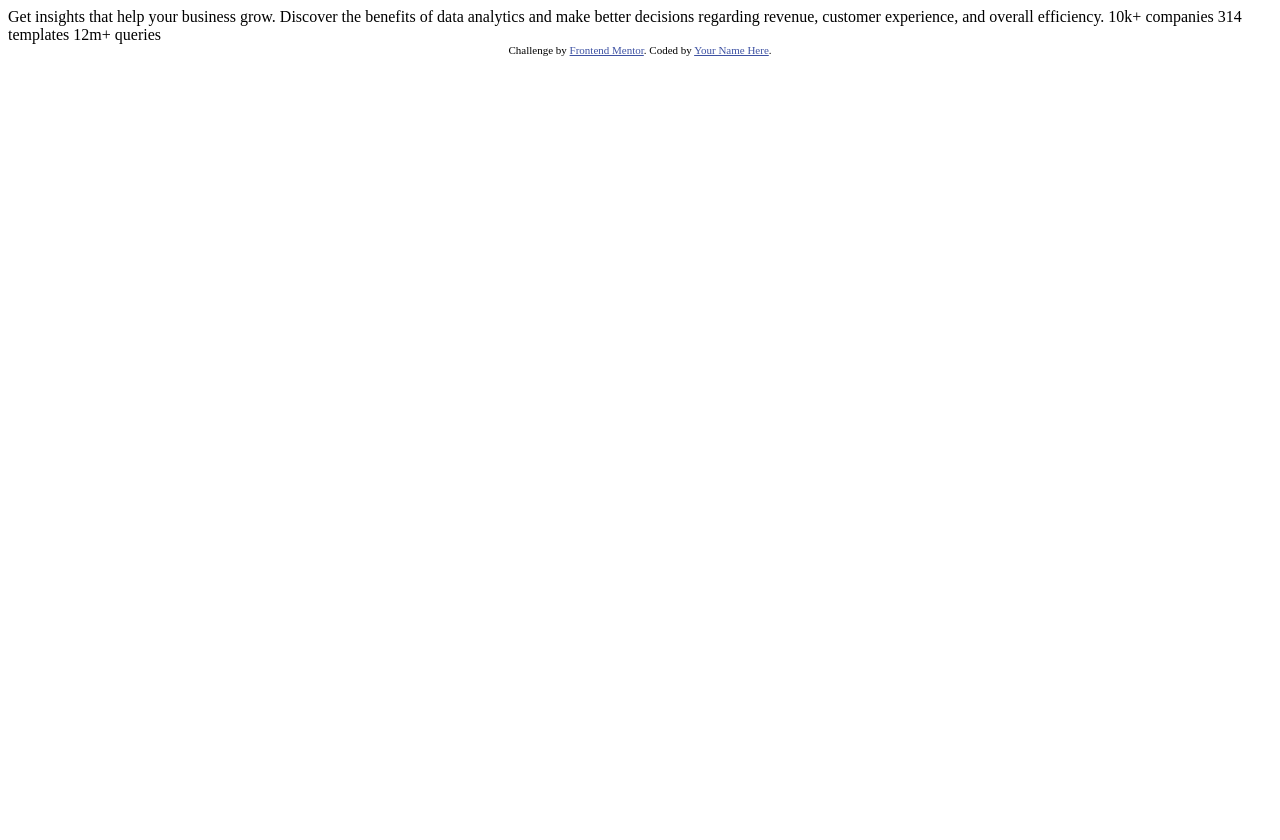
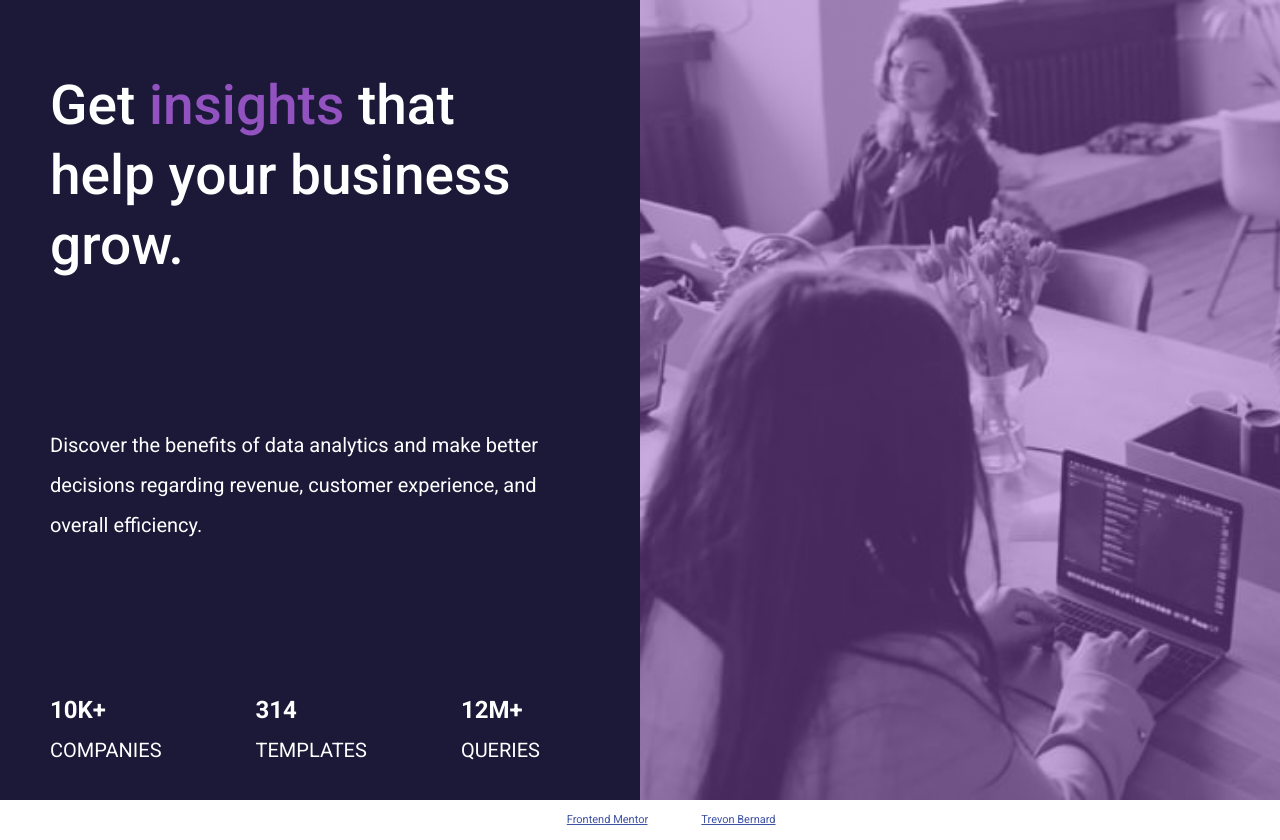
Before and after one commit to Trevy05/stats-preview-card, a plain HTML site: page index.html in a window 1280 px wide. Before the commit the page ends 800 px from the top, so only its background shows below. Drawn offline with Linux system fonts and the light colour scheme.

Commit message:
Add files via upload

```diff
--- a/index.html
+++ b/index.html
@@ -1,33 +1,131 @@
 <!DOCTYPE html>
 <html lang="en">
   <head>
-  <meta charset="UTF-8">
-  <meta name="viewport" content="width=device-width, initial-scale=1.0"> <!-- displays site properly based on user's device -->
-
-  <link rel="icon" type="image/png" sizes="32x32" href="./images/favicon-32x32.png">
+    <meta charset="UTF-8" />
+    <meta name="viewport" content="width=device-width, initial-scale=1.0" />
+    <!-- displays site properly based on user's device -->
+    <link rel="preconnect" href="https://fonts.gstatic.com" />
+    <link
+      href="https://fonts.googleapis.com/css2?family=Roboto:ital,wght@0,100;0,300;0,400;0,500;0,700;0,900;1,100;1,300;1,400;1,500;1,700;1,900&display=swap"
+      rel="stylesheet"
+    />
+    <link
+      rel="icon"
+      type="image/png"
+      sizes="32x32"
+      href="./images/favicon-32x32.png"
+    />
 
     <title>Frontend Mentor | Stats preview card component</title>
 
     <!-- Feel free to remove these styles or customise in your own stylesheet 👍 -->
     <style>
-    .attribution { font-size: 11px; text-align: center; }
-    .attribution a { color: hsl(228, 45%, 44%); }
+      * {
+        margin: 0;
+        padding: 0;
+        box-sizing: border-box;
+        overflow: hidden;
+      }
+
+      body {
+        color: #feffff;
+        font-family: "Roboto", serif;
+        line-height: 250%;
+      }
+
+      p {
+        font-size: 20px;
+      }
+
+      h1 {
+        font-weight: 500;
+        font-size: 55px;
+        line-height: 70px;
+      }
+
+      .attribution {
+        font-size: 11px;
+        text-align: center;
+      }
+      .attribution a {
+        color: hsl(228, 45%, 44%);
+      }
+
+      .container {
+        width: 100%;
+        height: 100%;
+        display: flex;
+      }
+
+      .left-side {
+        background-color: #1c1938;
+        width: 50%;
+        height: 100vh;
+        padding-top: 70px;
+        padding-left: 50px;
+        padding-right: 100px;
+        display: flex;
+        flex-direction: column;
+        justify-content: space-between;
+      }
+
+      .right-side {
+        width: 50vw;
+        height: 100vh;
+        background-image: linear-gradient(to right, hsla(274, 47%, 54%, 0.473), hsla(274, 47%, 54%, 0.473)),
+          url(./images/image-header-desktop.jpg);
+        background-size: cover;
+      }
+
+      .stats {
+        display: flex;
+        flex-direction: row;
+        justify-content: space-between;
+        align-items: center;
+        text-transform: uppercase;
+        padding-bottom: 30px;
+      }
+
+      .highlight {
+        color: #9253c1;
+      }
     </style>
   </head>
   <body>
-
-  Get insights that help your business grow.
-
-  Discover the benefits of data analytics and make better decisions regarding revenue, customer
-  experience, and overall efficiency.
-
-  10k+ companies
-  314 templates
-  12m+ queries
+    <div class="container">
+      <div class="left-side">
+        <h1>
+          Get <span class="highlight">insights</span> that help your business
+          grow.
+        </h1>
+        <p>
+          Discover the benefits of data analytics and make better decisions
+          regarding revenue, customer experience, and overall efficiency.
+        </p>
+        <div class="stats">
+          <div class="companies">
+            <h2>10k+</h2>
+            <p>companies</p>
+          </div>
+          <div class="templates">
+            <h2>314</h2>
+            <p>templates</p>
+          </div>
+          <div class="queries">
+            <h2>12M+</h2>
+            <p>queries</p>
+          </div>
+        </div>
+      </div>
+      <div class="right-side"></div>
+      </div>
+    </div>
 
     <div class="attribution">
-    Challenge by <a href="https://www.frontendmentor.io?ref=challenge" target="_blank">Frontend Mentor</a>.
-    Coded by <a href="#">Your Name Here</a>.
+      Challenge by
+      <a href="https://www.frontendmentor.io?ref=challenge" target="_blank"
+        >Frontend Mentor</a
+      >. Coded by <a href="#">Trevon Bernard</a>.
     </div>
   </body>
 </html>
```
Lines whose indentation alone changed are shown as unchanged.
